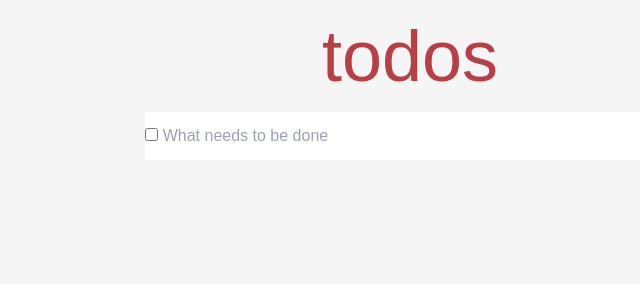
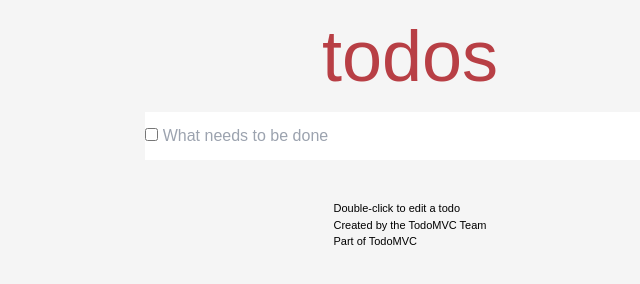
Before and after one commit to kcbiradar/todo, a plain HTML site: page src/index.html in a window 1280 px wide. Shown: the whole page, without its empty margins (230-870 px from the left). Drawn offline with Linux system fonts and the light colour scheme.

Commit message:
footer section is added.

```diff
--- a/src/index.html
+++ b/src/index.html
@@ -31,6 +31,19 @@
                 </div>
             </div>
         </section>
+        <footer class="flex justify-center my-10">
+            <div style="font-size: 11px; font: sans-serif;">
+                <div>
+                    <p>Double-click to edit a todo</p>
+                </div>
+                <div>
+                    <p>Created by the TodoMVC Team</p>
+                </div>
+                <div>
+                    <p>Part of TodoMVC</p>
+                </div>
+            </div>
+        </footer>
     </main>
     <script src="./index.js"></script>
 </body>
```
